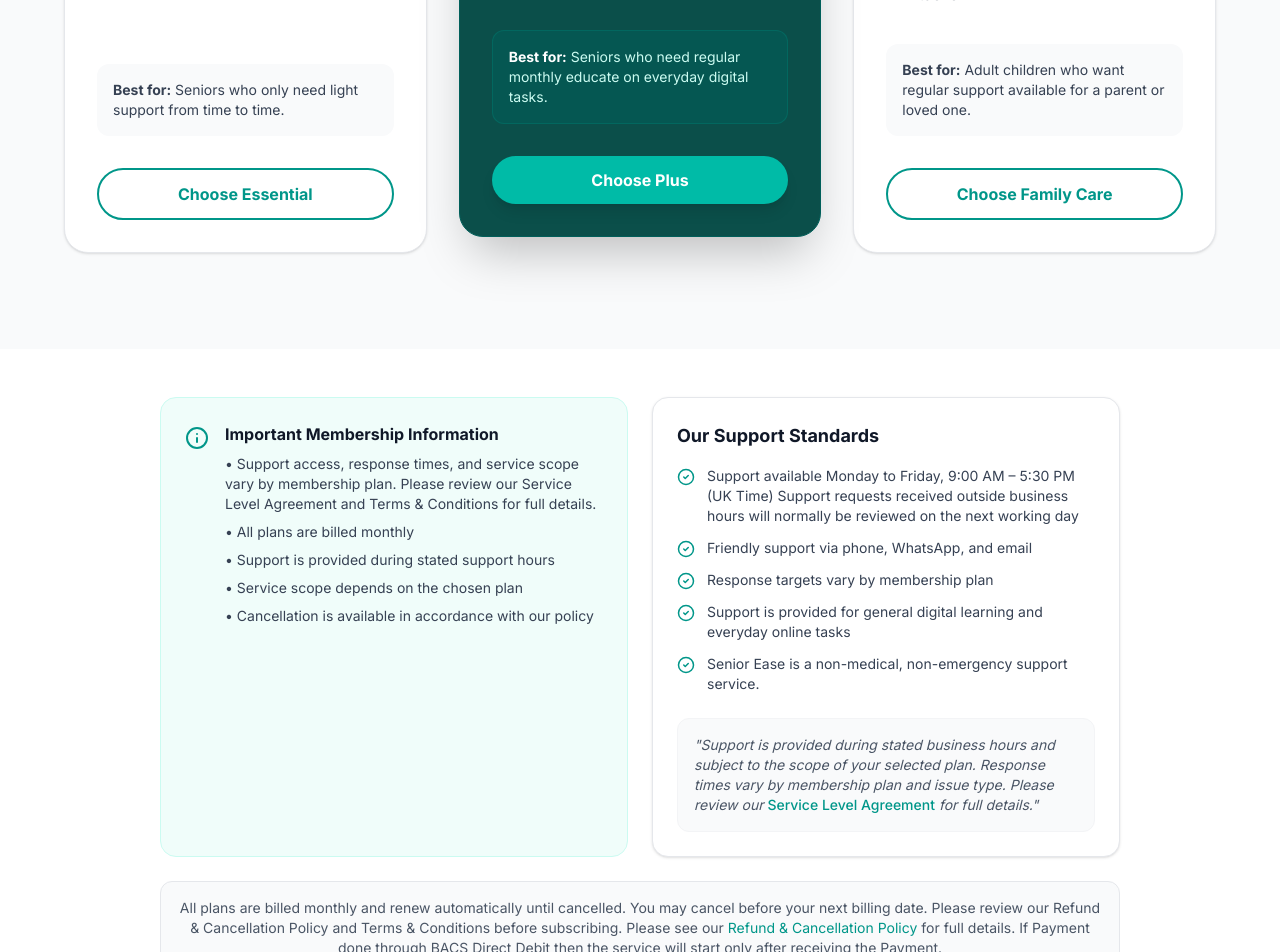
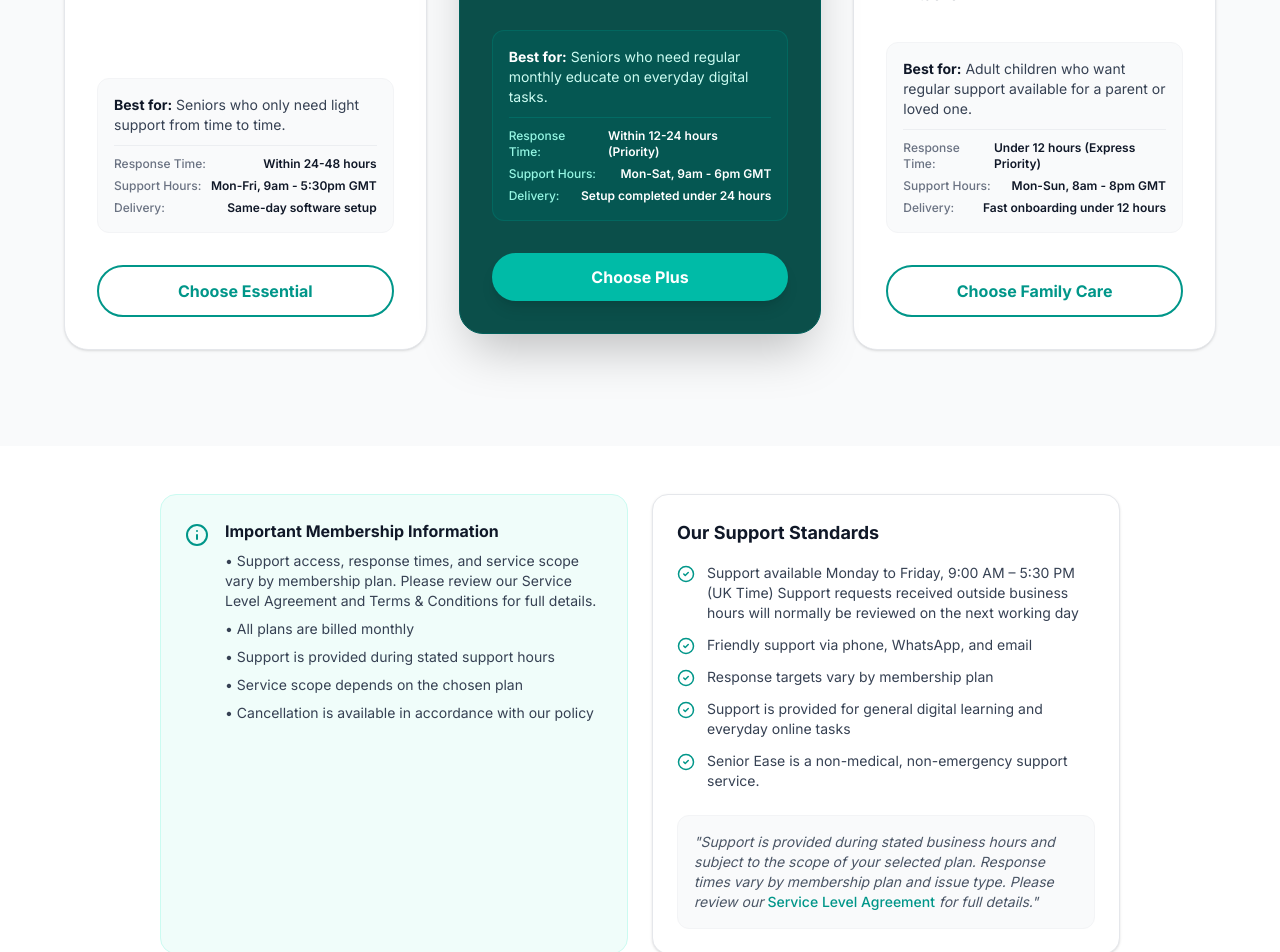
Before and after one commit to codesmashersltd/SeniorEase, a React (Vite) app: page /pricing in a window 1280 px wide. Shown: the part 1440-2392 px from the top of the page. Built offline with nearby package versions, Linux system fonts and the light colour scheme.

Commit message:
feat(pricing): add service details and sign-up consent
Update pricing cards to include service level information and add a mandatory consent field to the registration modal to clarify payment terms.

```diff
--- a/src/pages/Pricing.tsx
+++ b/src/pages/Pricing.tsx
@@ -239,8 +239,13 @@ export default function Pricing() {
                 </ul>
               </div>
 
-              <div className="bg-gray-50 p-4 rounded-xl mb-8">
-                <p className="text-sm text-gray-700"><span className="font-bold">Best for:</span> Seniors who only need light support from time to time.</p>
+              <div className="bg-gray-50 p-4 rounded-xl mb-8 text-sm text-gray-700 space-y-2.5 border border-gray-100">
+                <p><span className="font-bold text-gray-900">Best for:</span> Seniors who only need light support from time to time.</p>
+                <div className="border-t border-gray-200/60 pt-2.5 mt-2 space-y-1.5 text-xs">
+                  <p className="flex justify-between gap-2"><span className="text-gray-500 font-medium">Response Time:</span> <span className="font-semibold text-gray-900">Within 24-48 hours</span></p>
+                  <p className="flex justify-between gap-2"><span className="text-gray-500 font-medium">Support Hours:</span> <span className="font-semibold text-gray-900">Mon-Fri, 9am - 5:30pm GMT</span></p>
+                  <p className="flex justify-between gap-2 flex-col sm:flex-row sm:justify-between"><span className="text-gray-500 font-medium">Delivery:</span> <span className="font-semibold text-gray-900 text-right">Same-day software setup</span></p>
+                </div>
               </div>
 
               <button
@@ -293,8 +298,13 @@ export default function Pricing() {
                 </ul>
               </div>
 
-              <div className="bg-teal-800/50 p-4 rounded-xl mb-8 border border-teal-700/50">
-                <p className="text-sm text-teal-100"><span className="font-bold text-white">Best for:</span> Seniors who need regular monthly educate on everyday digital tasks.</p>
+              <div className="bg-teal-800/50 p-4 rounded-xl mb-8 text-sm text-teal-100 space-y-2.5 border border-teal-700/50">
+                <p><span className="font-bold text-white">Best for:</span> Seniors who need regular monthly educate on everyday digital tasks.</p>
+                <div className="border-t border-teal-700/60 pt-2.5 mt-2 space-y-1.5 text-xs">
+                  <p className="flex justify-between gap-2"><span className="text-teal-200 font-medium">Response Time:</span> <span className="font-semibold text-white">Within 12-24 hours (Priority)</span></p>
+                  <p className="flex justify-between gap-2"><span className="text-teal-200 font-medium">Support Hours:</span> <span className="font-semibold text-white">Mon-Sat, 9am - 6pm GMT</span></p>
+                  <p className="flex justify-between gap-2 flex-col sm:flex-row sm:justify-between"><span className="text-teal-200 font-medium">Delivery:</span> <span className="font-semibold text-white text-right">Setup completed under 24 hours</span></p>
+                </div>
               </div>
 
               <button
@@ -339,8 +349,13 @@ export default function Pricing() {
                 </ul>
               </div>
 
-              <div className="bg-gray-50 p-4 rounded-xl mb-8">
-                <p className="text-sm text-gray-700"><span className="font-bold">Best for:</span> Adult children who want regular support available for a parent or loved one.</p>
+              <div className="bg-gray-50 p-4 rounded-xl mb-8 text-sm text-gray-700 space-y-2.5 border border-gray-100">
+                <p><span className="font-bold text-gray-900">Best for:</span> Adult children who want regular support available for a parent or loved one.</p>
+                <div className="border-t border-gray-200/60 pt-2.5 mt-2 space-y-1.5 text-xs">
+                  <p className="flex justify-between gap-2"><span className="text-gray-500 font-medium">Response Time:</span> <span className="font-semibold text-gray-900">Under 12 hours (Express Priority)</span></p>
+                  <p className="flex justify-between gap-2"><span className="text-gray-500 font-medium">Support Hours:</span> <span className="font-semibold text-gray-900">Mon-Sun, 8am - 8pm GMT</span></p>
+                  <p className="flex justify-between gap-2 flex-col sm:flex-row sm:justify-between"><span className="text-gray-500 font-medium">Delivery:</span> <span className="font-semibold text-gray-900 text-right">Fast onboarding under 12 hours</span></p>
+                </div>
               </div>
 
               <button
@@ -410,7 +425,7 @@ export default function Pricing() {
           </div>
 
           <motion.div variants={fadeInUp} className="text-center text-sm text-gray-600 bg-gray-50 p-4 rounded-xl border border-gray-200">
-            <p>All plans are billed monthly and renew automatically until cancelled. You may cancel before your next billing date. Please review our Refund & Cancellation Policy and Terms & Conditions before subscribing. Please see our <Link to="/refund" className="text-teal-600 hover:underline">Refund & Cancellation Policy</Link> for full details. If Payment done through BACS Direct Debit then the service will start only after receiving the Payment. </p>
+            <p>All plans are billed monthly and renew automatically until cancelled. You can cancel your subscription at any time from your account dashboard or by emailing <a href="mailto:support@senioreease.com" className="text-teal-600 hover:underline font-semibold">support@senioreease.com</a>. Cancellation takes effect at the end of the current billing period. No further recurring payments will be taken. Please see our <Link to="/refund" className="text-teal-600 hover:underline font-semibold">Refund & Cancellation Policy</Link> and <Link to="/terms" className="text-teal-600 hover:underline font-semibold">Terms & Conditions</Link> for full details. If paying by BACS Direct Debit, your membership will be activated once the payment has been successfully processed and confirmed.</p>
           </motion.div>
         </motion.div>
       </section>
```
Also changed, not shown: src/components/JoinModal.tsx (+78 -10 lines).
